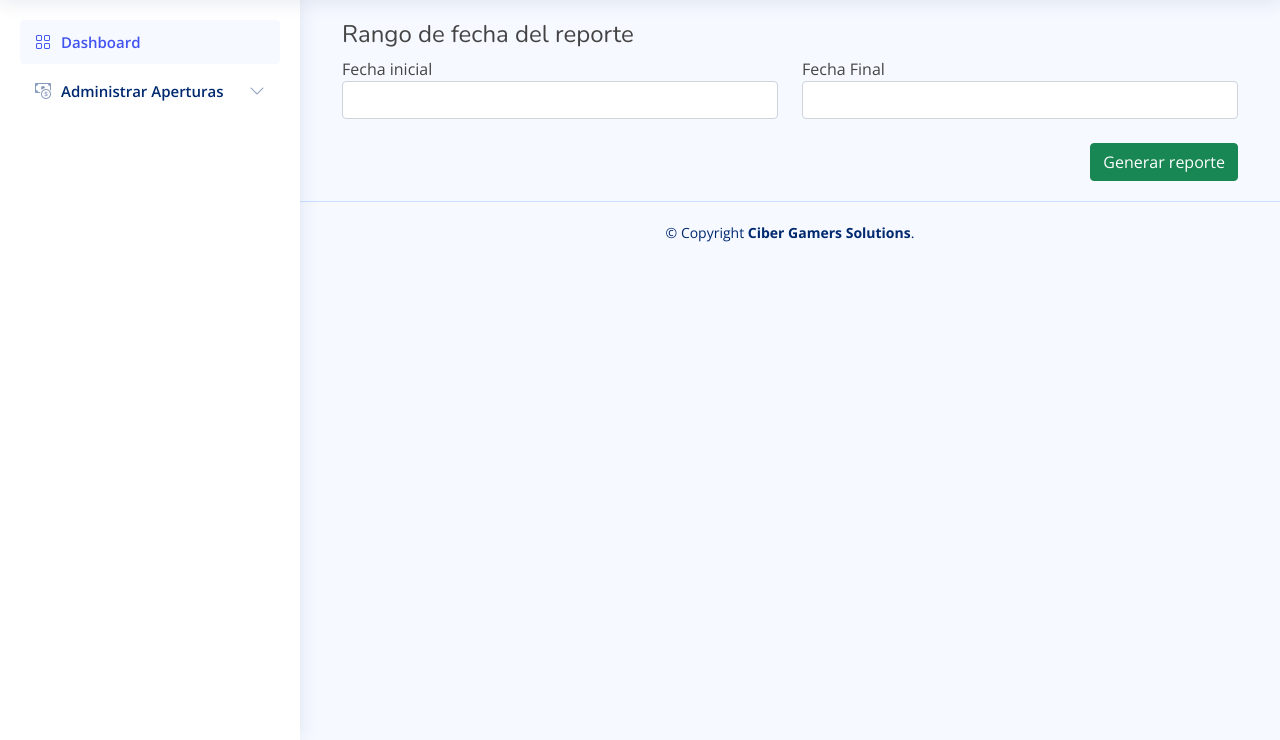
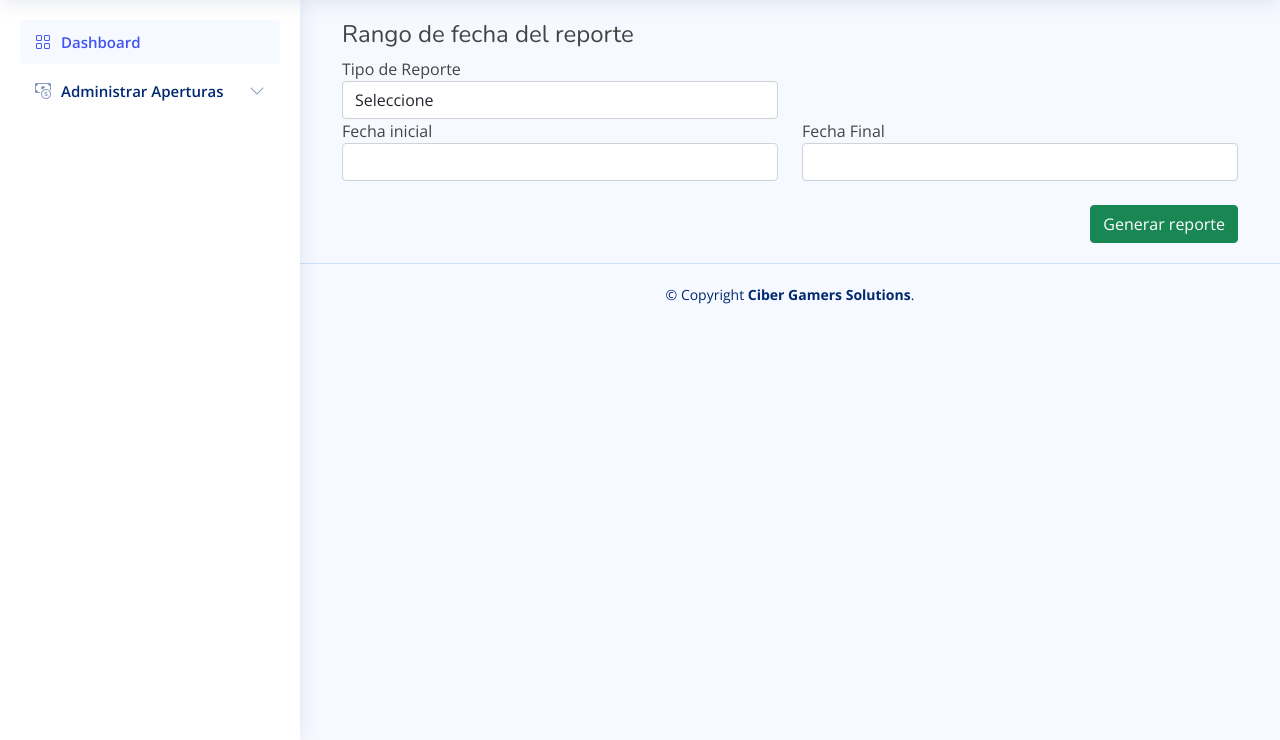
Before and after one commit to javier938a/la_tienda-tienda-agro-de-la-o-, a Django app: page /ventas/reporte/select_reporte_ventas in a window 1280 px wide. Shown: the part 60-800 px from the top of the page. Run offline with Django 4.2, Linux system fonts and the light colour scheme; a user stored in the database is signed in; tables that the repository leaves empty hold one stand-in row (values such as "Sample post"); some libraries are stand-ins or nearby versions.

Commit message:
Agregando reportes por sucursal y por usuario

```diff
--- a/ventas/proces_reportes/reportes.py
+++ b/ventas/proces_reportes/reportes.py
@@ -15,6 +15,8 @@ from django.views.generic import DetailView, ListView, TemplateView
 from django_weasyprint import WeasyTemplateResponseMixin
 from django_weasyprint.views import WeasyTemplateResponse
 from ventas.models import Venta
+from ventas.models import Sucursal
+from ventas.models import User
 
 from django.db.models import Sum, Q
 from django.http import JsonResponse
@@ -24,6 +26,14 @@ class ViewSelectReporteVentas(LoginRequiredMixin, TemplateView):
     login_url="/ventas/login/"
     redirect_field_name="redirect_to"
     template_name="reportes/view_select_reporte_ventas.html"
+
+    def get_context_data(self, **kwargs):
+        context=super(ViewSelectReporteVentas, self).get_context_data(**kwargs)
+        sucursales=Sucursal.objects.all()
+        usuarios=User.objects.all()
+        context['usuarios']=usuarios
+        context['sucursales']=sucursales
+        return context
 
 class DetalleReporteVentas(TemplateView):
     template_name="reportes/reporte_ventas.html"
@@ -52,6 +62,9 @@ class PrintViewReporteVentas(WeasyTemplateResponseMixin, DetalleReporteVentas):
         context=super(PrintViewReporteVentas, self).get_context_data(**kwargs)
         fecha_inicial=self.request.GET['fecha_inicial']
         fecha_final=self.request.GET['fecha_final']
+        tipo_reporte=self.request.GET['tipo_reporte']
+        id_usuario=self.request.GET['id_usuario']
+        id_sucursal=self.request.GET['id_sucursal']
         context['fecha_inicial']=fecha_inicial
         context['fecha_final']=fecha_final
         todas_las_ventas=None
@@ -59,7 +72,15 @@ class PrintViewReporteVentas(WeasyTemplateResponseMixin, DetalleReporteVentas):
         total_sin_iva=0.0
         total_con_iva=0.0
         if fecha_inicial==fecha_final:
-            todas_las_ventas=Venta.objects.filter(Q(fecha_venta__date=fecha_inicial))
+            todas_las_ventas=None
+            if tipo_reporte=="2" and id_usuario!="0":
+                usuario_responsable=User.objects.get(id=id_usuario)
+                todas_las_ventas=Venta.objects.filter(Q(fecha_venta__date=fecha_inicial) & Q(usuario=usuario_responsable))
+            elif tipo_reporte=="1" and id_sucursal!="0":
+                sucursal=Sucursal.objects.get(id=id_sucursal)
+                todas_las_ventas=Venta.objects.filter(Q(fecha_venta__date=fecha_inicial) & Q(sucursal=sucursal))
+            elif tipo_reporte=="0":
+                todas_las_ventas=Venta.objects.filter(Q(fecha_venta__date=fecha_inicial))
             print("Estas...")
             print(todas_las_ventas)
             context['ventas']=todas_las_ventas
@@ -79,23 +100,34 @@ class PrintViewReporteVentas(WeasyTemplateResponseMixin, DetalleReporteVentas):
                 context['total_con_iva_sum']= ""
 
         else:
-            todas_las_ventas=Venta.objects.filter(Q(fecha_venta__gte=fecha_inicial) & Q(fecha_venta__lte=fecha_final))
-            total_iva_sum_dic=todas_las_ventas.aggregate(Sum('total_iva'))#obteniendo la suma total del iva
-            total_sin_iva_dic=todas_las_ventas.aggregate(Sum('total_sin_iva'))#obteniendo la suma total sin iva
-            total_sin_iva=total_sin_iva_dic['total_sin_iva__sum']
-            total_iva=total_iva_sum_dic['total_iva__sum']
-            total_con_iva_dic=todas_las_ventas.aggregate(Sum('total_con_iva'))##obteniendo la suma de el total del total con iva
-            total_con_iva=total_con_iva_dic['total_con_iva__sum']
-            if total_iva is not None and total_sin_iva is not None and total_con_iva is not None:
-                context['ventas']=todas_las_ventas
-                context['total_iva_sum']=round(total_iva, 2)
-                context['total_sin_iva_sum']=round(total_sin_iva, 2)
-                context['total_con_iva_sum']= round(total_con_iva, 2)
-            else:
-                context['ventas']=""
-                context['total_iva_sum']=""
-                context['total_sin_iva_sum']=""
-                context['total_con_iva_sum']= ""
+            todas_las_ventas=None
+            if tipo_reporte=="2" and id_usuario!="0":
+                usuario_responsable=User.objects.get(id=id_usuario)
+                todas_las_ventas=Venta.objects.filter(Q(fecha_venta__gte=fecha_inicial) & Q(fecha_venta__lte=fecha_final) & Q(usuario=usuario_responsable))
+            elif tipo_reporte=="1" and id_sucursal!=0:
+                sucursal=Sucursal.objects.get(id=id_sucursal)
+                todas_las_ventas=Venta.objects.filter(Q(fecha_venta__gte=fecha_inicial) & Q(fecha_venta__lte=fecha_final) & Q(sucursal=sucursal))
+            elif tipo_reporte=="0":
+                todas_las_ventas=Venta.objects.filter(Q(fecha_venta__gte=fecha_inicial) & Q(fecha_venta__lte=fecha_final))
+            print("hello!!")
+            print(todas_las_ventas)
+            if todas_las_ventas!=None:
+                total_iva_sum_dic=todas_las_ventas.aggregate(Sum('total_iva'))#obteniendo la suma total del iva
+                total_sin_iva_dic=todas_las_ventas.aggregate(Sum('total_sin_iva'))#obteniendo la suma total sin iva
+                total_sin_iva=total_sin_iva_dic['total_sin_iva__sum']
+                total_iva=total_iva_sum_dic['total_iva__sum']
+                total_con_iva_dic=todas_las_ventas.aggregate(Sum('total_con_iva'))##obteniendo la suma de el total del total con iva
+                total_con_iva=total_con_iva_dic['total_con_iva__sum']
+                if total_iva is not None and total_sin_iva is not None and total_con_iva is not None:
+                    context['ventas']=todas_las_ventas
+                    context['total_iva_sum']=round(total_iva, 2)
+                    context['total_sin_iva_sum']=round(total_sin_iva, 2)
+                    context['total_con_iva_sum']= round(total_con_iva, 2)
+                else:
+                    context['ventas']=""
+                    context['total_iva_sum']=""
+                    context['total_sin_iva_sum']=""
+                    context['total_con_iva_sum']= ""
         return context
 
 
--- a/ventas/static/assets/js/reportes_js/reporte_ventas.js
+++ b/ventas/static/assets/js/reportes_js/reporte_ventas.js
@@ -13,17 +13,74 @@ $(document).ready(function(){
 
         let fecha_inicial=$("#fecha_inicio").val();
         let fecha_final=$("#fecha_final").val();
+        let id_usuario=$("#id_usuario").val();
+        let id_sucursal=$("#id_sucursal").val();
+        let tipo_reporte=$("#tipo_reporte").val();
         if(fecha_inicial.length>0 && fecha_final.length>0){
+            if(tipo_reporte=="0"){
 
+            }else if(tipo_reporte=="2"){
+                if(id_usuario!="0"){
+
+                }else{
+                    toastr['warning']("Debe seleccionar un usuario para generar este reporte!!");
+                    evt.preventDefault();
+                }
+            }else if(tipo_reporte=="1"){
+                if(id_sucursal!=0){
+
+                }else{
+                    toastr['warning']("Debe de seleccionar una sucursal para generar este reporte!!");
+                    evt.preventDefault();
+                }
+            }
         }else{
             toastr['warning']("Debe de Ingresar la fecha de inicio y fin del reporte de ventas que quieres generar")
             evt.preventDefault();
         }
+
         /*
         if(fecha_final !='' && fecha_inicial!=''){
             evt.preventDefault();
             toastr['warning']("Debe de llenar los dos campos de fecha");
         }*/
+
+    })
+
+    $("#tipo_reporte").change(function(){
+        let tipo_reporte=$("#tipo_reporte").val();
+        console.log(tipo_reporte)
+        if(tipo_reporte=="1"){
+            $("#id_usuario").val("0");
+            $("#list_sucursal").css({
+                'display':'block',
+            });
+            $("#list_usuarios").css({
+                'display':'none',
+            })
+
+
+        }else if(tipo_reporte=="2"){
+            $("#id_sucursal").val("0");
+            $("#list_usuarios").css({
+                'display':'block',
+            })
+
+            $("#list_sucursal").css({
+                'display':'none',
+            });
+
+
+        }else if(tipo_reporte=="0"){
+            $("#id_usuario").val("0");
+            $("#id_sucursal").val("0");
+            $("#list_sucursal").css({
+                'display':'none',
+            });
+            $("#list_usuarios").css({
+                'display':'none',
+            })
+        }
     })
 
 })
--- a/ventas/templates/reportes/reporte_ventas.html
+++ b/ventas/templates/reportes/reporte_ventas.html
@@ -13,6 +13,8 @@
       <thead>
         <tr>
           <th>Fecha de Venta</th>
+          <th>Usuario</th>
+          <th>Sucursal</th>
           <th>Numero de Factura</th>
           <th style="display: none;">total IVA</th>
           <th>Total</th>
@@ -24,6 +26,8 @@
             {% for venta in ventas %}
                 <tr>
                     <td>{{ venta.fecha_venta|date:"d-m-Y" }}</td>
+                    <td>{{ venta.usuario }}</td>
+                    <td>{{ venta.sucursal }}</td>
                     <td>{{ venta.numero_factura }}</td>
                     <td style="display: none;">${{ venta.total_iva }}</td>
                     <td>${{ venta.total_sin_iva }}</td>
--- a/ventas/templates/reportes/view_select_reporte_ventas.html
+++ b/ventas/templates/reportes/view_select_reporte_ventas.html
@@ -12,6 +12,40 @@
         <h4 class="h4">Rango de fecha del reporte</h4>
         <form id="frm_reporte_venta" target="_blank" action="{% url 'store:print_report_venta' %}" method="GET">
             {% csrf_token %}
+            <div class="form-group">
+                <div class="row">
+                    <div class="col-sm-12 col-md-6 col-lg-6 col-xl-6">
+                        <label for="">Tipo de Reporte</label>
+                        <select class="form-control" name="tipo_reporte" id="tipo_reporte">
+                            <option value="0" selected>Seleccione</option>
+                            <option value="1">Por Sucursal</option>
+                            <option value="2">Por Cajero</option>
+                        </select>
+                    </div>
+                    <div class="col-sm-12 col-md-6 col-lg-6 col-xl-6" id="list_usuarios" style="display: none;">
+                      <label for="">Usuarios</label>
+                      {% if usuarios %}
+                        <select class="form-control" name="id_usuario" id="id_usuario">
+                            <option value="0">Seleccione</option>
+                            {% for usuario in usuarios %}
+                                <option value="{{ usuario.id }}">{{ usuario.username }}</option>
+                            {% endfor %}
+                        </select>
+                      {% endif %}
+                    </div>
+                    <div class="col-sm-12 col-md-6 col-lg-6 col-xl-6" id="list_sucursal" style="display: none;">
+                      <label for="">Sucursales</label>
+                    {% if sucursales %}
+                        <select class="form-control" name="id_sucursal" id="id_sucursal">
+                            <option value="0">Seleccione</option>
+                        {% for sucursal in sucursales %}
+                            <option value="{{ sucursal.id }}">{{ sucursal.descripcion }}</option>
+                        {% endfor %}
+                        </select>
+                    {% endif %}
+                    </div>
+                </div>
+            </div>
             <div class="form-group">
                 <div class="row">
                     <div class="col-xl-6 col-lg-6 col-md-6 col-sm-12">
```
